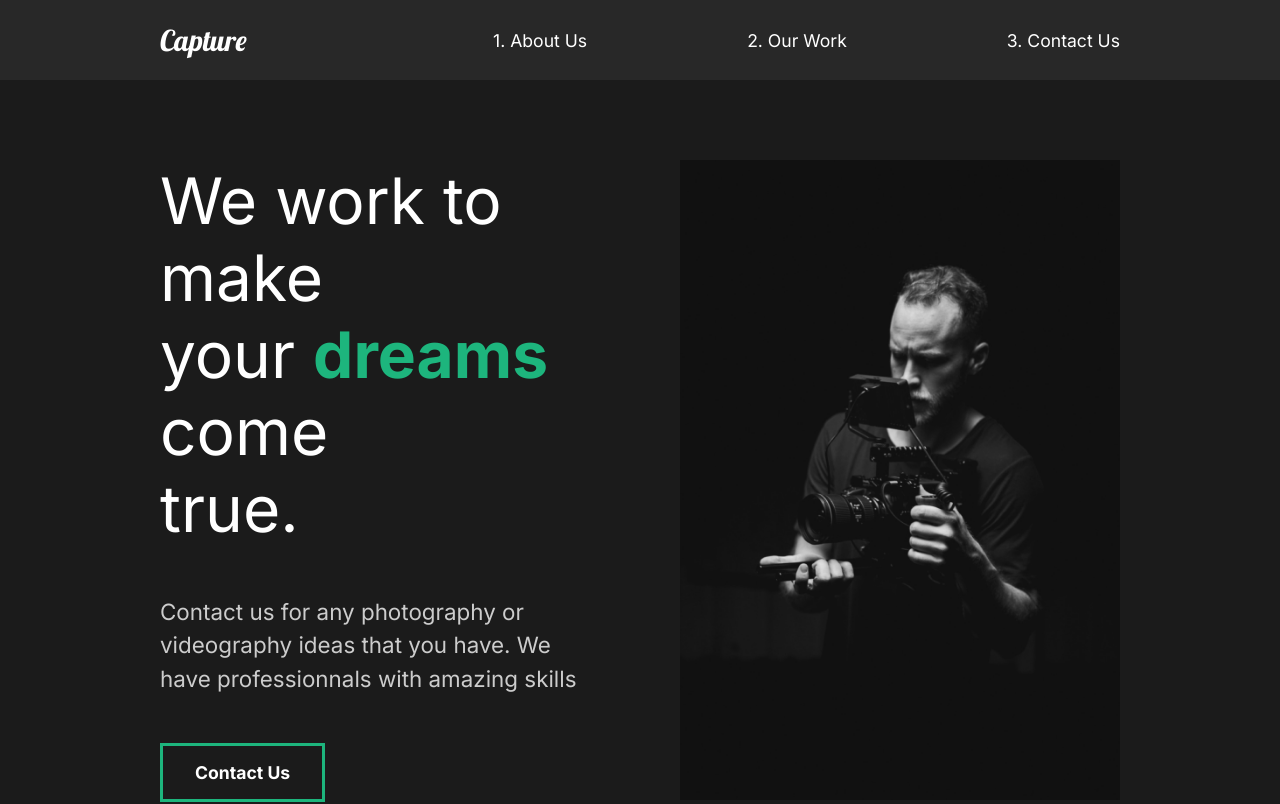
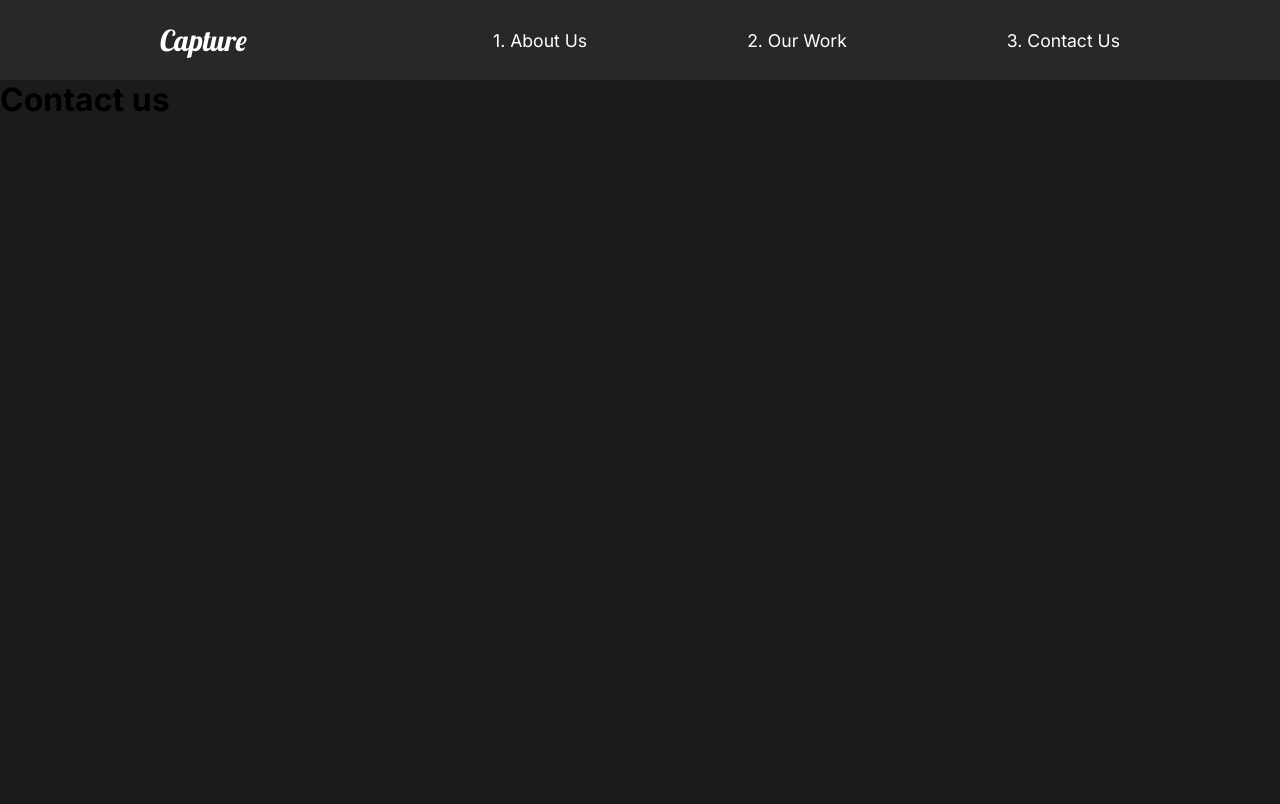
Before and after one commit to Kaniha-H/react-portfolio, a React (Create React App) app: page /contact in a window 1280 px wide. Shown: the top 804 px of the page. Built offline with nearby package versions, Linux system fonts and the light colour scheme.

Commit message:
creating router

```diff
--- a/src/App.js
+++ b/src/App.js
@@ -1,15 +1,28 @@
-// Pages
-import Aboutus from "./pages/AboutUs";
-import Nav from "./components/Nav";
 // Global style
 import GlobalStyle from "./components/GlobalStyle";
-
+// Pages
+import AboutUs from "./pages/AboutUs";
+import Nav from "./components/Nav";
+import ContactUs from "./pages/ContactUs";
+import OurWork from "./pages/OurWork";
+// Router
+import { Switch, Route } from 'react-router-dom';
 function App() {
   return (
     <div className="App">
       <GlobalStyle />
       <Nav />
-      <Aboutus />
+      <Switch>
+        <Route path="/" exact>
+          <AboutUs />
+        </Route>
+        <Route path="/work">
+          <OurWork />
+        </Route>
+        <Route path="/contact">
+          <ContactUs />
+        </Route>
+      </Switch>
     </div>
   );
 }
--- a/src/components/Nav.js
+++ b/src/components/Nav.js
@@ -1,19 +1,23 @@
 import React from 'react';
 import styled from "styled-components";
+// Route
+import { Link } from 'react-router-dom';
 
 const Nav = () => {
     return (
         <NavStyled>
-            <h1><a id="logo" href="#">Capture</a></h1>
+            <h1>
+                <Link id="logo" to="/">Capture</Link>
+            </h1>
             <ul>
                 <li>
-                    <a href="#">1. About Us</a>
+                    <Link to="/">1. About Us</Link>
                 </li>
                 <li>
-                    <a href="#">2. Our Work</a>
+                    <Link to="/work">2. Our Work</Link>
                 </li>
                 <li>
-                    <a href="#">3. Contact Us</a>
+                    <Link to="/contact">3. Contact Us</Link>
                 </li>
             </ul>
         </NavStyled>
--- a/src/index.js
+++ b/src/index.js
@@ -2,10 +2,13 @@
 import ReactDOM from 'react-dom';
 import App from './App';
 import reportWebVitals from './reportWebVitals';
+import { BrowserRouter } from 'react-router-dom';
 
 ReactDOM.render(
   <React.StrictMode>
-    <App />
+    <BrowserRouter>
+      <App />
+    </BrowserRouter>
   </React.StrictMode>,
   document.getElementById('root')
 );
--- /dev/null
+++ b/src/pages/ContactUs.js
@@ -0,0 +1,11 @@
+import React from 'react';
+
+const Contactus = () => {
+    return (
+        <div>
+            <h1>Contact us</h1>
+        </div>
+    );
+}
+
+export default Contactus;
--- /dev/null
+++ b/src/pages/OurWork.js
@@ -0,0 +1,11 @@
+import React from 'react';
+
+const Ourwork = () => {
+    return (
+        <div>
+            <h1>Our work</h1>
+        </div>
+    );
+}
+
+export default Ourwork;
```
